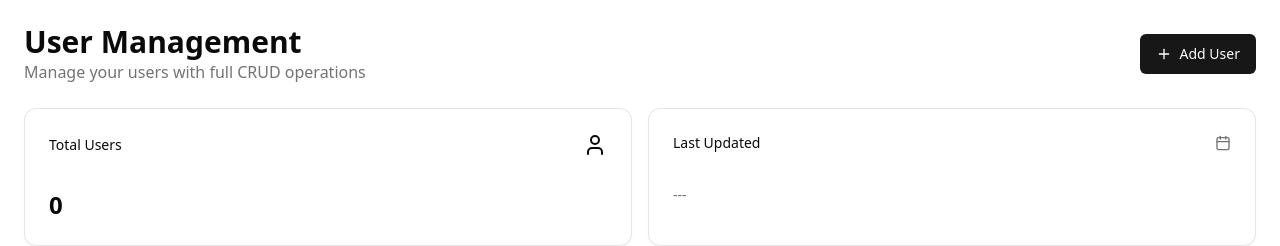
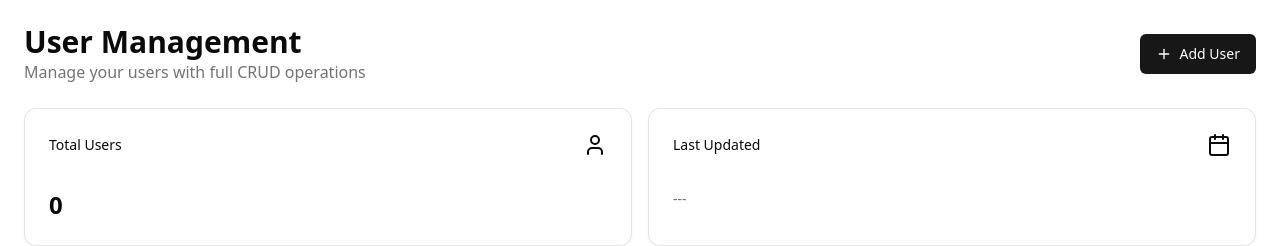
Before and after one commit to jomefavourite/propwyse-assessment, a Next.js app: page / in a window 1280 px wide. Shown: the top 246 px of the page. Built offline with nearby package versions, Linux system fonts and the light colour scheme; no server answers.

Commit message:
fix: remove unnecessary class names from Calendar component in UserManagement

```diff
--- a/app/page.tsx
+++ b/app/page.tsx
@@ -70,7 +70,7 @@ export default function UserManagement() {
         <Card>
           <CardHeader className='flex flex-row items-center justify-between space-y-0 pb-2'>
             <CardTitle className='text-sm font-medium'>Last Updated</CardTitle>
-            <Calendar className='h-4 w-4 text-muted-foreground' />
+            <Calendar />
           </CardHeader>
           <CardContent>
             <div className='text-sm text-muted-foreground'>{date}</div>
```
